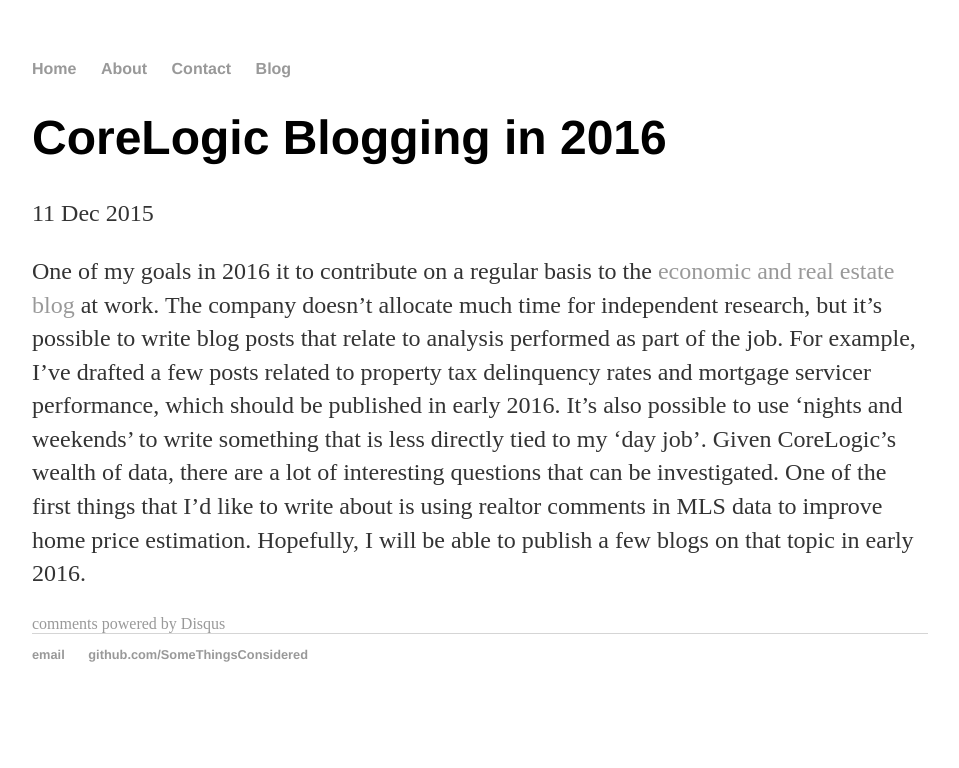
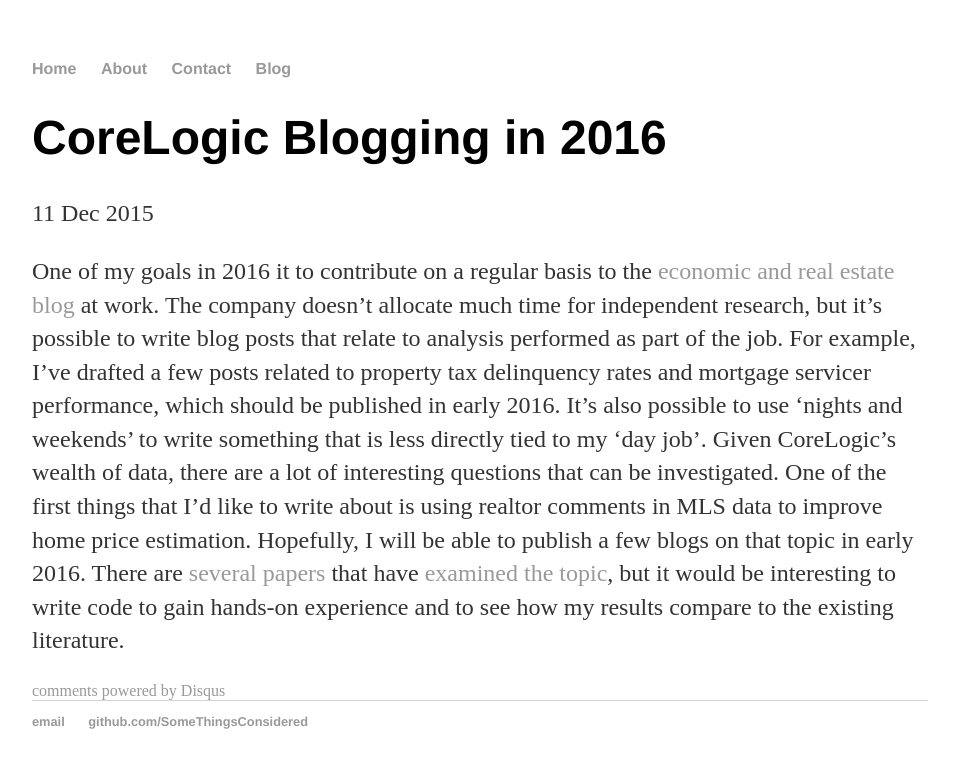
Before and after one commit to SomeThingsConsidered/SomeThingsConsidered.github.io, a Jekyll site: the page built from _posts/2015-12-11-corelogic-blogging-2016.md, in a window 1280 px wide. Shown: the top 768 px of the page, without its empty margins (160-1119 px from the left). Built offline with Jekyll 4.4.1, drawn with Linux system fonts in a browser that asks for light colours; comment, search, counter and statistics services are not loaded.

Commit message:
Update 2015-12-11-corelogic-blogging-2016.md

```diff
--- a/_posts/2015-12-11-corelogic-blogging-2016.md
+++ b/_posts/2015-12-11-corelogic-blogging-2016.md
@@ -4,4 +4,4 @@
 date: 2015-12-11
 ---
 
-One of my goals in 2016 it to contribute on a regular basis to the <a href="http://www.corelogic.com/blog/#.VmrwKBorKgQ" a> economic and real estate blog </a> at work.  The company doesn't allocate much time for independent research, but it's possible to write blog posts that relate to analysis performed as part of the job.  For example, I've drafted a few posts related to property tax delinquency rates and mortgage servicer performance, which should be published in early 2016.  It's also possible to use 'nights and weekends' to write something that is less directly tied to my 'day job'. Given CoreLogic's wealth of data, there are a lot of interesting questions that can be investigated.  One of the first things that I'd like to write about is using realtor comments in MLS data to improve home price estimation.  Hopefully, I will be able to publish a few blogs on that topic in early 2016.
+One of my goals in 2016 it to contribute on a regular basis to the <a href="http://www.corelogic.com/blog/#.VmrwKBorKgQ" a> economic and real estate blog </a> at work.  The company doesn't allocate much time for independent research, but it's possible to write blog posts that relate to analysis performed as part of the job.  For example, I've drafted a few posts related to property tax delinquency rates and mortgage servicer performance, which should be published in early 2016.  It's also possible to use 'nights and weekends' to write something that is less directly tied to my 'day job'. Given CoreLogic's wealth of data, there are a lot of interesting questions that can be investigated.  One of the first things that I'd like to write about is using realtor comments in MLS data to improve home price estimation.  Hopefully, I will be able to publish a few blogs on that topic in early 2016.  There are <a href="http://www.be.wvu.edu/phd_economics/pdf/15-34.pdf" a> several papers </a> that have  <a href="http://www-stat.wharton.upenn.edu/~stine/research/regressor.pdf" a> examined the topic</a>, but it would be interesting to write code to gain hands-on experience and to see how my results compare to the existing literature.
```
